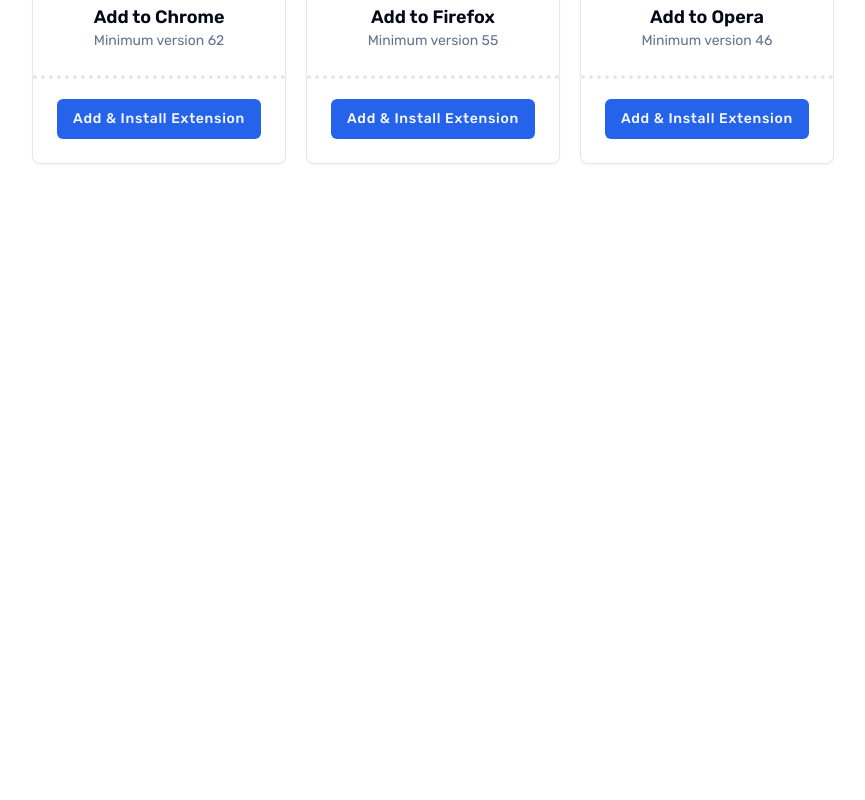
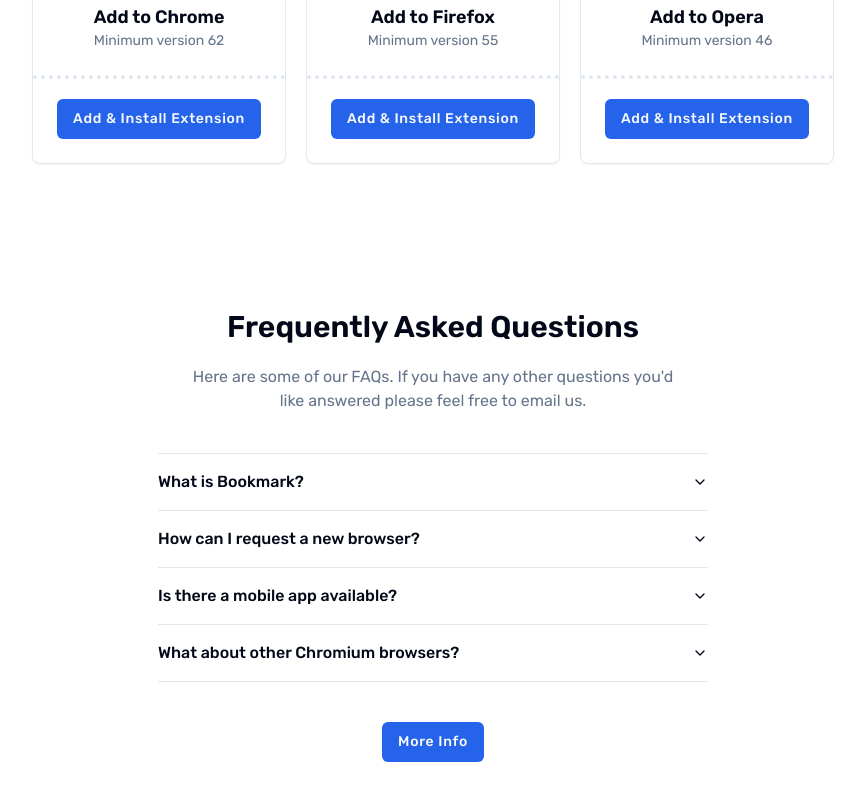
Before and after one commit to fitrondev/bookmark-landing-page, a React (Vite) app: page / in a window 1280 px wide. Shown: the part 1977-2777 px from the top of the page, without its empty margins (207-1072 px from the left). Before the commit the page ends 2286 px from the top, so only its background shows below. Built offline with nearby package versions, Linux system fonts and the light colour scheme.

Commit message:
feat: Add Faq component and update App to include Faq layout

```diff
--- a/src/App.tsx
+++ b/src/App.tsx
@@ -1,4 +1,5 @@
 import Downloads from "./components/layouts/Downloads";
+import Faq from "./components/layouts/Faq";
 import Features from "./components/layouts/Features";
 import Header from "./components/layouts/Header";
 import Hero from "./components/layouts/Hero";
@@ -10,6 +11,7 @@
       <Hero />
       <Features />
       <Downloads />
+      <Faq />
     </>
   );
 }
```
